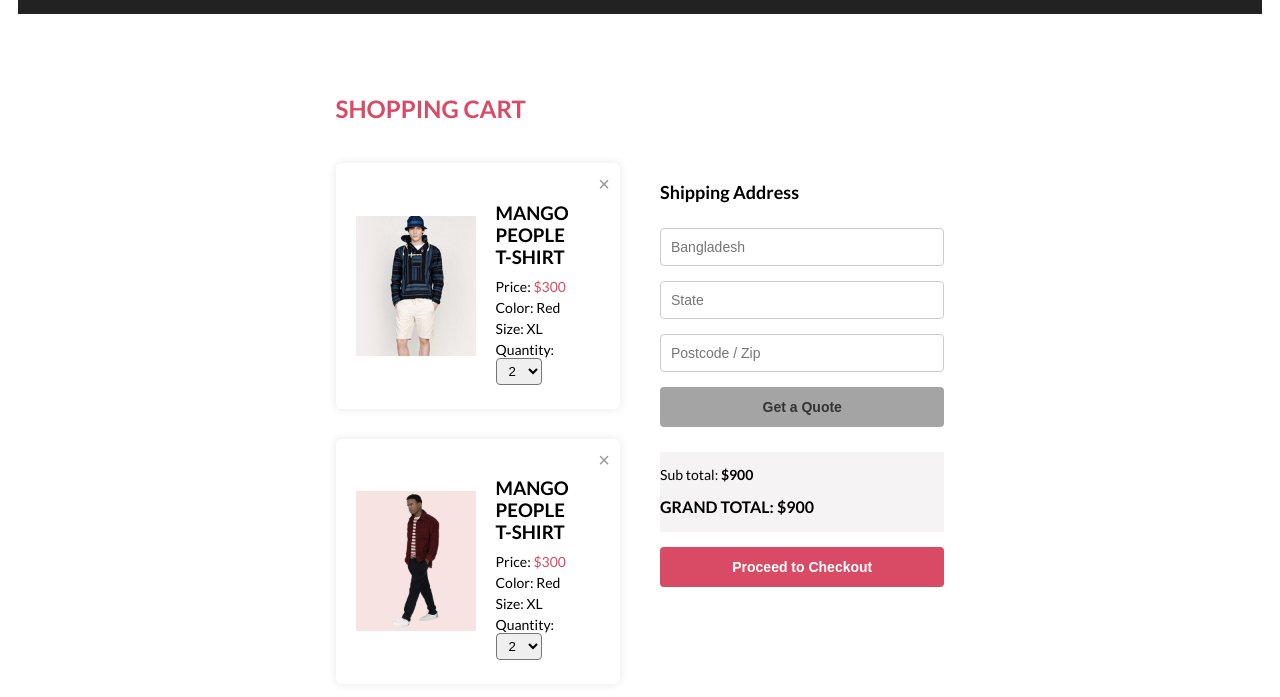
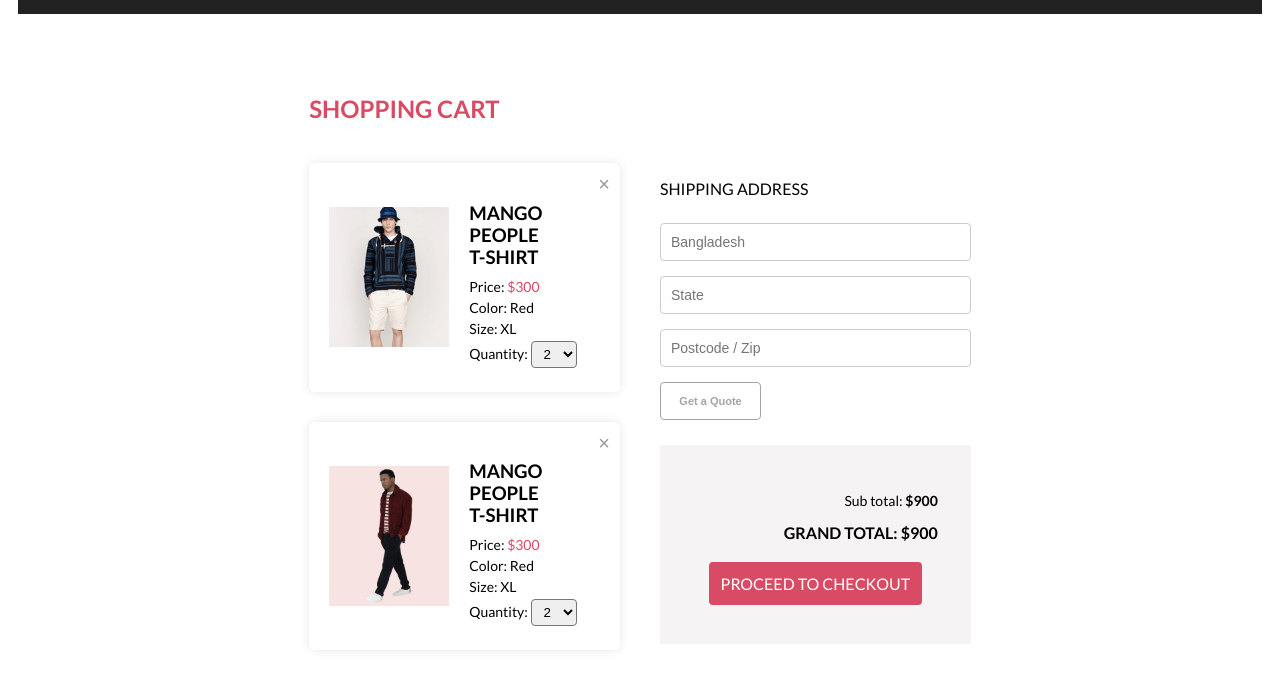
Before and after one commit to NastasyaChurashova/interim_HTML_CSS_task, a plain HTML site: page cartPage.html in a window 1280 px wide. Shown: the part 79-776 px from the top of the page. Drawn offline with Linux system fonts and the light colour scheme; files whose address does not match are found by name.

Commit message:
add: styles for cartPage

```diff
--- a/cartPage.html
+++ b/cartPage.html
@@ -112,18 +112,19 @@
 					</div>
 
 					<form class="cart__checkout">
-						<h3 class="cart__checkout-title">Shipping Address</h3>
+						<h3 class="cart__checkout-title">SHIPPING ADDRESS</h3>
 						<input class="cart__input" type="text" placeholder="Bangladesh" />
 						<input class="cart__input" type="text" placeholder="State" />
 						<input class="cart__input" type="text" placeholder="Postcode / Zip" />
 						<button class="cart__checkout-button cart__checkout-button--get">Get a Quote</button>
 
 						<div class="cart__totals">
-							<p>Sub total: <span>$900</span></p>
+							<p class="cart__sub-total">Sub total: <span>$900</span></p>
 							<p class="cart__grand-total">GRAND TOTAL: <span>$900</span></p>
+
+
+						<button class="cart__checkout-button cart__checkout-button--main">PROCEED TO CHECKOUT</button>
 						</div>
-
-						<button class="cart__checkout-button cart__checkout-button--main">Proceed to Checkout</button>
 					</form>
 				</div>
 			</section>
--- a/style.scss
+++ b/style.scss
@@ -211,6 +211,9 @@
 		color: #000;
 		margin: 10px;
 		gap: 10px;
+		@media (max-width: 768px) {
+			font-size: 44px;
+		}
 		@media (max-width: 375px) {
 			font-size: 38px;
 			position: relative;
@@ -231,14 +234,20 @@
 	}
 	&__line {
 		width: 10px;
-		height: 10%;
+		height: 25%;
 		margin-left: 64px;
+		@media (max-width: 768px) {
+			margin-left: 32px;
+		}
 		@media (max-width: 375px) {
 			display: none;
 		}
 	}
 	&__subtitle {
 		font-size: 32px;
+		@media (max-width: 768px) {
+			font-size: 24px;
+		}
 		@media (max-width: 375px) {
 			font-size: 20px;
 		}
@@ -936,7 +945,10 @@
 .cart {
 	padding: 60px 0;
 	display: flex;
-
+	font-family: Lato;
+	@media (max-width: 375px) {
+		padding: 30px 0;
+	}
 	&__title {
 		font-size: 24px;
 		font-weight: 600;
@@ -944,6 +956,9 @@
 		color: #d94b64;
 		text-transform: uppercase;
 		text-align: left;
+		@media (max-width: 375px) {
+			text-align: center;
+		}
 	}
 
 	&__content {
@@ -1031,7 +1046,7 @@
 	}
 
 	&__button {
-		padding: 12px 24px;
+		padding: 12px 18px;
 		font-size: 14px;
 		border: 1px solid #333;
 		background: none;
@@ -1059,8 +1074,8 @@
 	}
 
 	&__checkout-title {
-		font-weight: bold;
-		font-size: 18px;
+		font-weight: lighter;
+		font-size: 16px;
 		margin-bottom: 10px;
 	}
 
@@ -1080,13 +1095,22 @@
 		cursor: pointer;
 
 		&--get {
-			background-color: #a4a4a4;
-			color: #333;
+			color: #a4a4a4;
+			max-width: 101px;
+			font-size: 11px;
+			border: 1px solid #a4a4a4;
+			background-color: #fff;
 		}
 
 		&--main {
 			background-color: #d94b64;
 			color: #fff;
+			font-family: Lato;
+			font-weight: lighter;
+			font-size: 16px;
+			display: block;
+			margin: 20px auto 6px;
+			width: fit-content;
 
 			&:hover {
 				background-color: #c43f57;
@@ -1098,6 +1122,7 @@
 		font-size: 14px;
 		margin-top: 10px;
 		background-color: #f5f3f3;
+		padding: 33px;
 
 		span {
 			font-weight: bold;
@@ -1109,6 +1134,10 @@
 		font-size: 16px;
 		font-weight: bold;
 		margin-top: 10px;
+		text-align: right;
+	}
+	&__sub-total {
+		text-align: right;
 	}
 }
 
```
Also changed, not shown: style.css, 1 other file.
